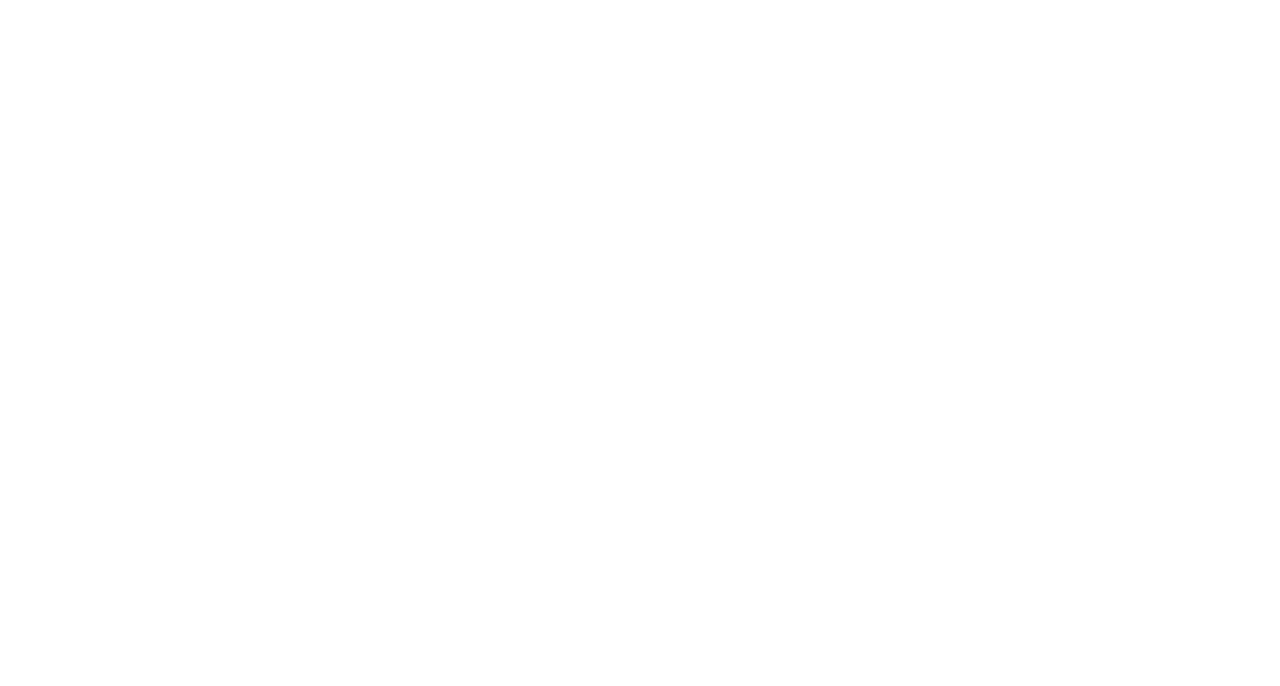
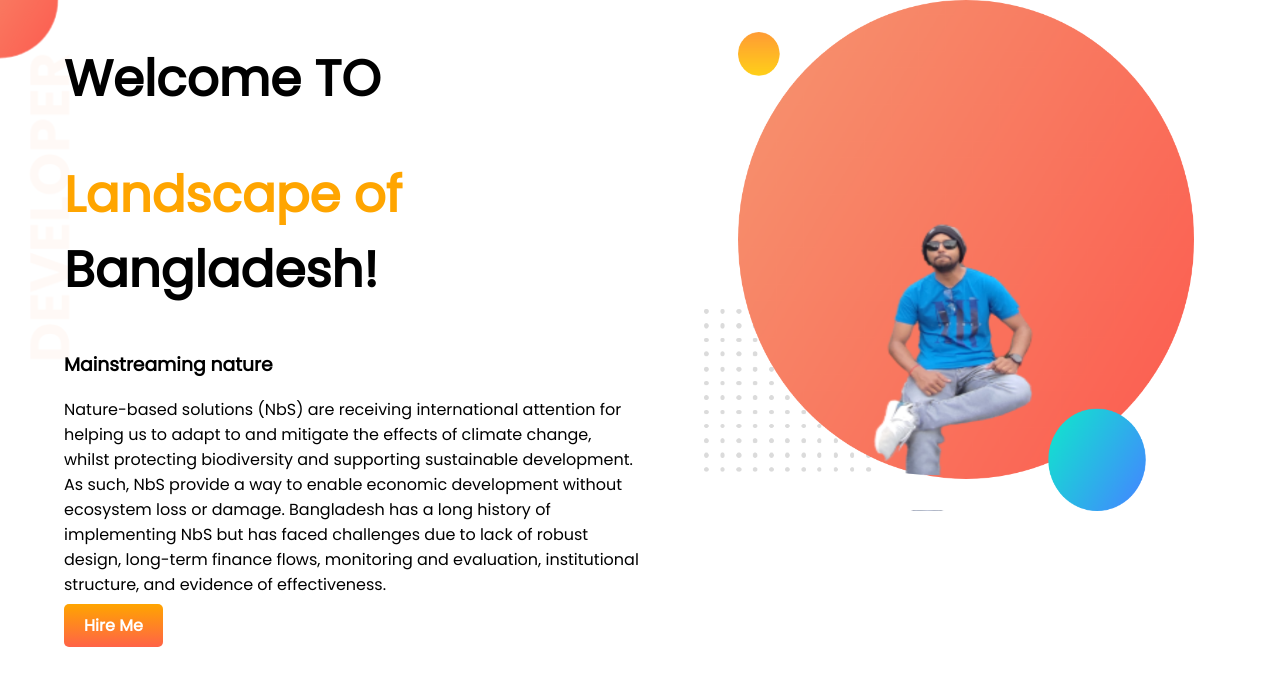
Before and after one commit to AkashRoy5680/developer-portfolio, a plain HTML site: page index.html in a window 1280 px wide. Drawn offline with Linux system fonts and the light colour scheme.

Commit message:
top banner added

```diff
--- a/index.html
+++ b/index.html
@@ -5,9 +5,23 @@
     <meta http-equiv="X-UA-Compatible" content="IE=edge">
     <meta name="viewport" content="width=device-width, initial-scale=1.0">
     <title>Akash Portfolio</title>
+    <link rel="preconnect" href="https://fonts.googleapis.com">
+    <link rel="preconnect" href="https://fonts.gstatic.com" crossorigin>
+    <link href="https://fonts.googleapis.com/css2?family=Poppins&display=swap" rel="stylesheet">
     <link rel="stylesheet" href="style.css">
 </head>
 <body>
-
+ <section class="top-banner">
+    <div class="half-width">
+        <h1>Welcome TO</h1>
+        <h1><span class="orange-color">Landscape of </span>Bangladesh!</h1>
+        <h3>Mainstreaming nature</h3>
+        <p>Nature-based solutions (NbS) are receiving international attention for helping us to adapt to and mitigate the effects of climate change, whilst protecting biodiversity and supporting sustainable development. As such, NbS provide a way to enable economic development without ecosystem loss or damage. Bangladesh has a long history of implementing NbS but has faced challenges due to lack of robust design, long-term finance flows, monitoring and evaluation, institutional structure, and evidence of effectiveness.</p>
+        <a class="link-button" target="_blank" href="https://www.linkedin.com/in/akash-roy-486727154/">Hire Me</a>
+       </div>
+       <div class="half-width">
+        <img src="showOff/my-bg.png" alt="">
+       </div>
+ </section>
 </body>
 </html>
--- a/style.css
+++ b/style.css
@@ -0,0 +1,33 @@
+body{
+    font-family: 'Poppins', sans-serif;
+    margin:0;
+}
+h1{
+    font-size: 50px;
+}
+.orange-color{
+    color:orange;
+}
+section{
+    display: flex;
+}
+.half-width{
+    width:50%;
+    padding-left: 5%;
+}
+.half-width img{
+    width:85%;
+    height:80%;
+}
+.link-button{
+    background-image: linear-gradient(orange,tomato );
+    text-decoration: none;
+    color:white;
+    font-weight: 700;
+    padding: 10px 20px;
+    border-radius: 5px;
+}
+.top-banner{
+    background-image: url(images/top-banner.png);
+    background-repeat: no-repeat;
+}
```
Also changed, not shown: images/dream-bg.png (added), images/exp-bg.png (added), images/my-bg.png (added), images/my-bg2.png (added), images/top-banner.png (added), showOff/my-bg.png (added), 8 other files.
